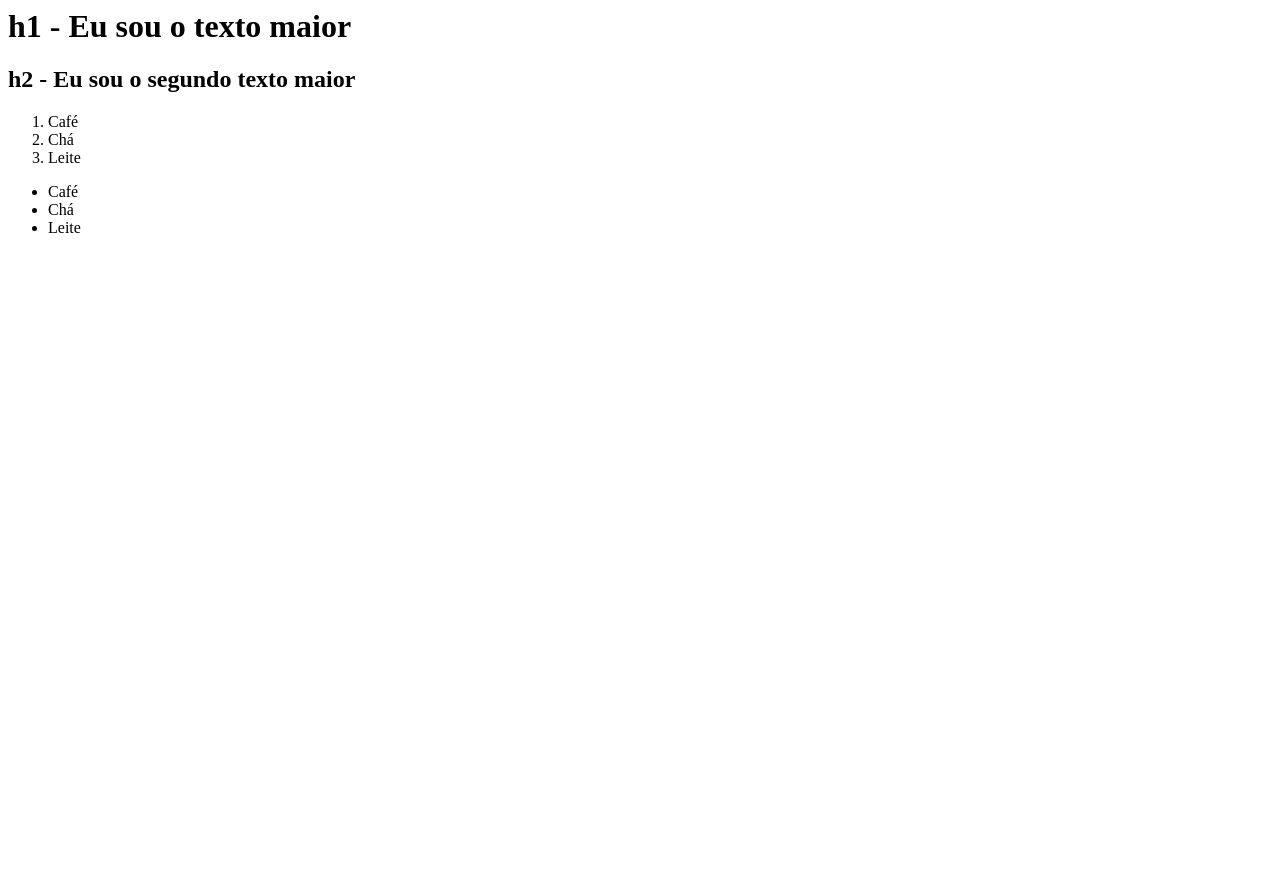
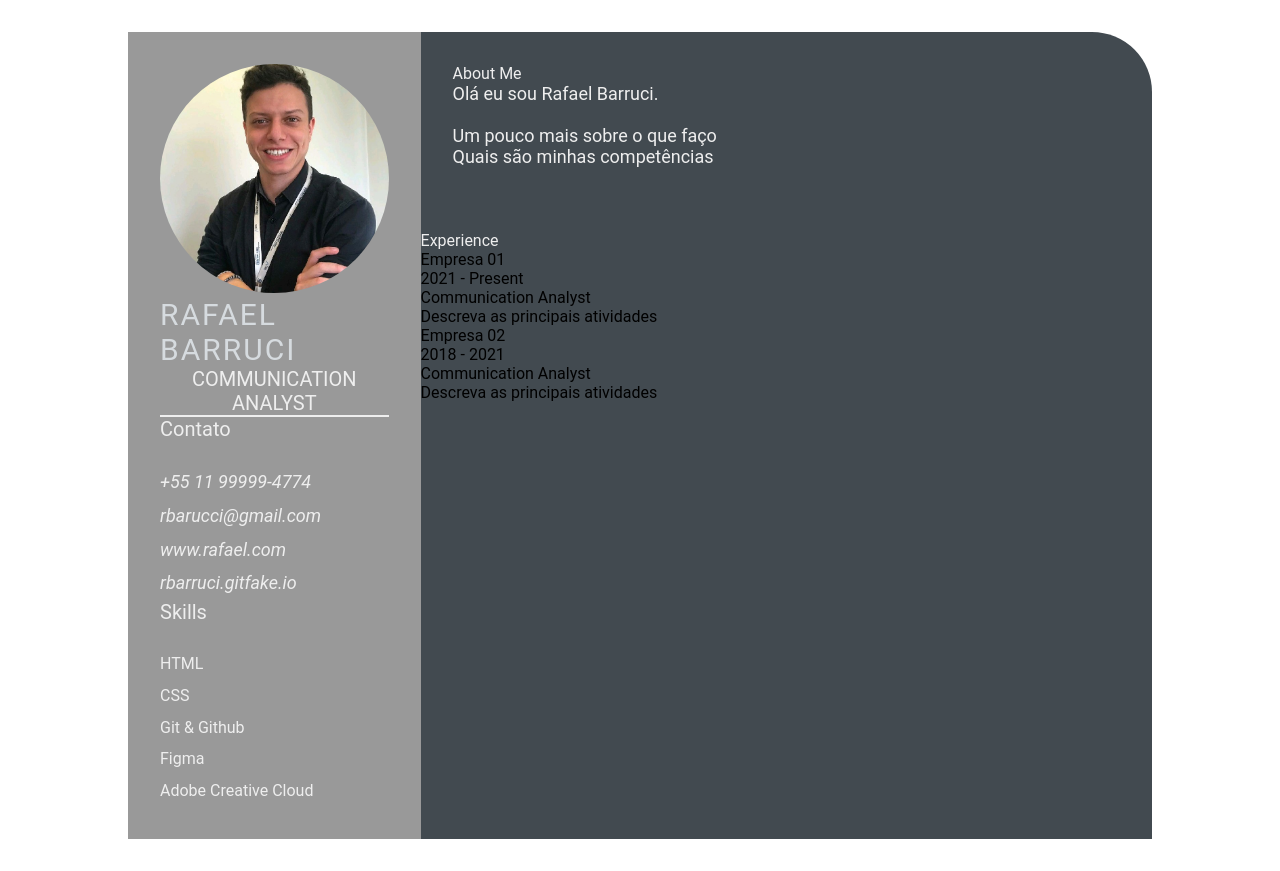
Before and after one commit to rbarruci/rbarruci.github.io, a plain HTML site: page index.html in a window 1280 px wide. Before the commit the page ends 800 px from the top, so only its background shows below. Drawn offline with Linux system fonts and the light colour scheme.

Commit message:
Feat add job details (#3)
* feature: add index.html

* Feature: day03

Co-authored-by: Rafael Barruci <rbarruci@grupoagis.com.br>

```diff
--- a/index.html
+++ b/index.html
@@ -1,21 +1,105 @@
-<html>
-    <head>
-        <title>
-            Olá, eu sou a cabeça
-        </title>
-    </head>
-    <body>
-        <h1>h1 - Eu sou o texto maior</h1>
-        <h2>h2 - Eu sou o segundo texto maior</h2>
-    </body>
-    <ol> <!--Lista Ordenada / Enumera sua lista -->
-        <li>Café</li>
-        <li>Chá</li>
-        <li>Leite</li>
-    </ol>
-    <ul> <!--Lista não ordenada / Transforma em bullet points sua lista -->
-        <li>Café</li>
-        <li>Chá</li>
-        <li>Leite</li>
-    </ul>
+<!DOCTYPE html>
+<html lang="en">
+
+<head>
+    <meta charset="UTF-8">
+    <meta http-equiv="X-UA-Compatible" content="IE=edge">
+    <meta name="viewport" content="width=device-width, initial-scale=1.0">
+    <title>Document</title>
+
+    <link rel="stylesheet" href="style.css">
+
+</head>
+
+<body>
+    <main class="resume-contents">
+        <section class="left-section">
+            <section class="left-section-contents">
+                <div class="profile">
+                    <img class="profile-image" src="img/profile-img.jpg" alt="Profile Image">
+                    <p class="name">Rafael Barruci</p>
+                    <p class="profession">Communication Analyst</p>
+                </div>
+                <div class="contact-info">
+                    <p class="left-title">Contato</p>
+                    <ul>
+                        <li>
+                            <i class="fa fa-phone">+55 11 99999-4774</i>
+                        </li>
+                        <li>
+                            <i class="fa fa-envelope">rbarucci@gmail.com</i>
+                        </li>
+                        <li>
+                            <i class="fa fa-globe">www.rafael.com</i>
+                        </li>
+                        <li>
+                            <i class="fa fa-github">rbarruci.gitfake.io</i>
+                        </li>
+                    </ul>
+
+
+                </div>
+                <div class="skills">
+                    <p class="left-title">Skills</p>
+                    <ul>
+                        <li>
+                            <p>HTML</p>
+                        </li>
+                        <li>
+                            <p>CSS</p>
+                        </li>
+                        <li>
+                            <p>Git & Github</p>
+                        </li>
+                        <li>
+                            <p>Figma</p>
+                        </li>
+                        <li>
+                            <p>Adobe Creative Cloud</p>
+                        </li>
+                    </ul>
+
+                </div>
+            </section>
+        </section>
+        <section class="right-section">
+            <div class="right-section-contents">
+                <section class="gap">
+                    <div class="right-title">About Me</div>
+                    <p class="about-me-contents">
+                        Olá eu sou Rafael Barruci.<br>
+                        <br> Um pouco mais sobre o que faço
+                        <br>Quais são minhas competências
+                    </p>
+                </section>
+
+            </div>
+            <section class="gap">
+                <div class="right-title">Experience</div>
+                <div class="experience-contents">
+                    <div class="exp-left">
+                        <p class="exp-company-name">Empresa 01</p>
+                        <p class="exp-time-period">2021 - Present</p>
+                    </div>
+                    <div class="exp-right">
+                        <p class="exp-position">Communication Analyst</p>
+                        <p class="exp-desc">Descreva as principais atividades</p>
+                    </div>
+                    <div class="exp-left">
+                        <p class="exp-company-name">Empresa 02</p>
+                        <p class="exp-time-period">2018 - 2021</p>
+                    </div>
+                    <div class="exp-right">
+                        <p class="exp-position">Communication Analyst</p>
+                        <p class="exp-desc">Descreva as principais atividades</p>
+                    </div>
+                </div>
+
+
+            </section>
+
+        </section>
+    </main>
+</body>
+
 </html>
--- a/style.css
+++ b/style.css
@@ -100,4 +100,3 @@
 .about-me-contents {
     font-size: 18px;
     color: #eeeeee;
-}
```
